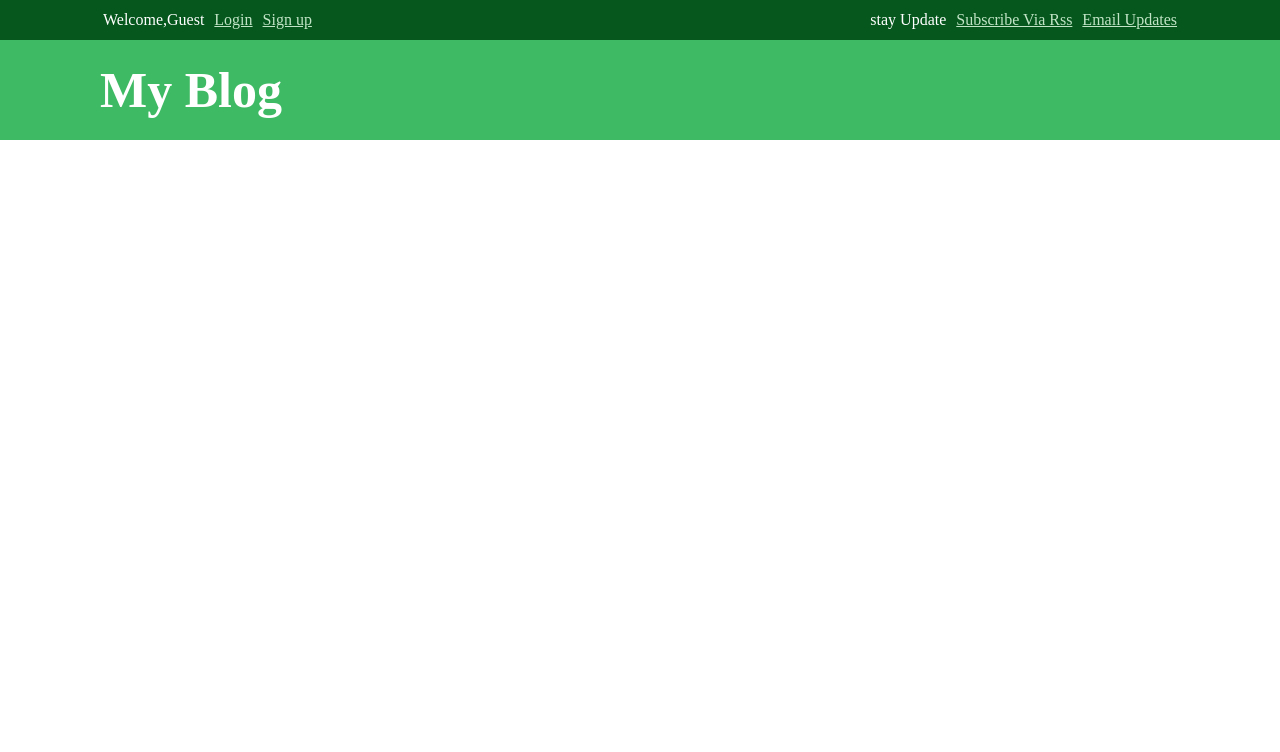
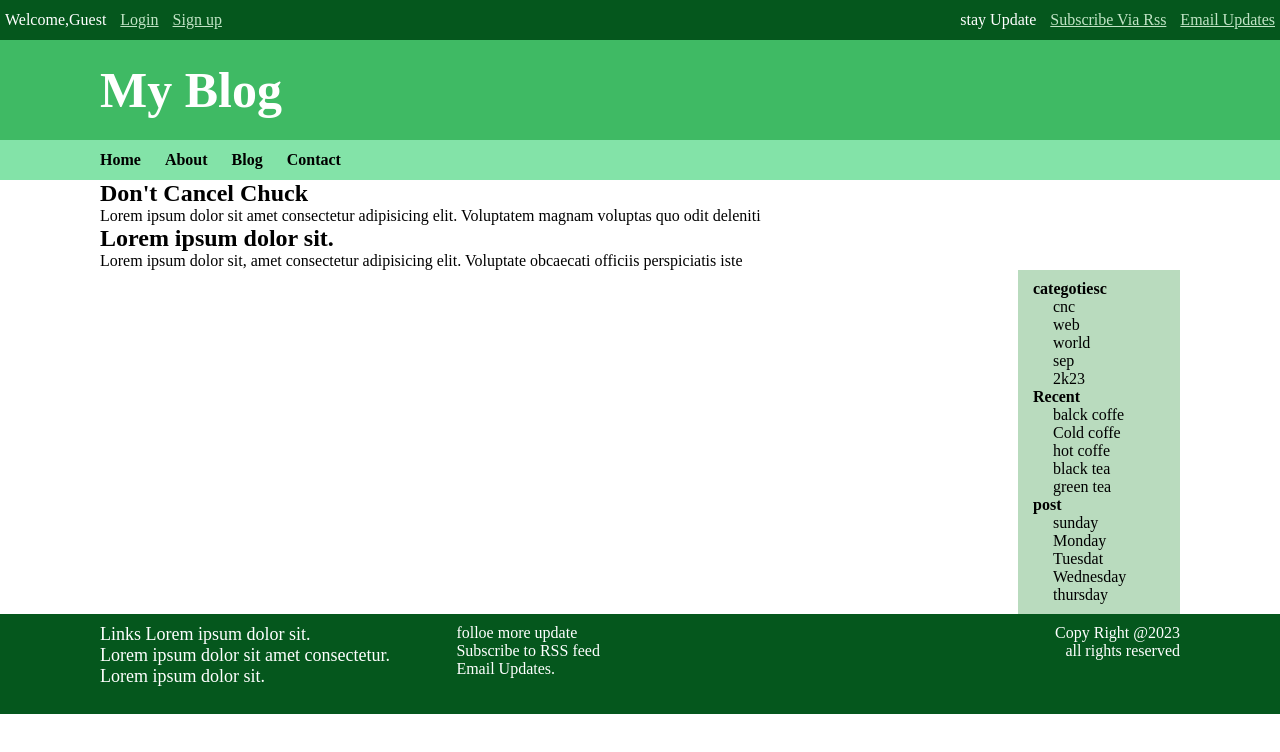
Before and after one commit to Nehakharare/webpage2, a plain HTML site: page index.html in a window 1280 px wide. Drawn offline with Linux system fonts and the light colour scheme.

Commit message:
webpage2

```diff
--- a/assets/css/style.css
+++ b/assets/css/style.css
@@ -8,17 +8,16 @@
     width: 100%;
     height: 40px;
     display: flex;
-    padding: 0px 100px;
     align-items: center;
     background: #05571d;
     justify-content: space-between;
 }
 .tophead ul li{
     color: #fff;
-    margin:0px 3px;
+    margin:0px 5px;
     display: inline-block;
 }
-.tophead ul li a{
+.tophead li a{
     color: #c2e4c6;
 }
 /* Tophead Section End */
@@ -39,3 +38,113 @@ heaer h1, header h3{
     display: inline-block;
 }
 /* Header Section End */
+/* Nav Section Start */
+nav{
+    width: 100%;
+    height: 40px;
+    line-height: 40px;
+    padding: 0px 100px;
+    background: #83e3a8;
+}
+nav ul li{
+    list-style: none;
+    margin-right:20px;
+    display: inline-block;
+}
+nav ul li a{
+    color: #000;
+    font-weight: 600;
+    text-decoration: none;
+}
+nav ul li a:hover{
+    font-size: 105px;
+    transition: 0,3s linear;
+}
+/* Nav section End */
+/* content Section Start */
+section{
+    width: 100%;
+    padding: 0px 100px;
+}
+ssection main{
+    width: 85%;
+    float: left;
+    padding-top: 20px;
+}
+section aside{
+    width: 15%;
+    float: right;
+    padding: 10px 15px;
+    background: #b9dbbe;
+    box-sizing: border-box;
+}
+aside ul li{
+    font-weight: 600;
+    list-style: none;
+}
+aside ul li ul li{
+    padding-left: 20px;
+    font-weight: normal;
+}
+/* Content Section End */
+/* Footer Section Start */
+footer{
+    width: 100%;
+    height: 100px;
+    color: #fff;
+    padding: 10px 100px;
+    background: #05571d;
+}
+footer .links{
+    width: 33%;
+    float: left;
+    font-size: large;
+}
+footer .follow{
+    width: 33%;
+    float: left;
+}
+footer .copy{
+    width: 34%;
+    float: right;
+    text-align: right;
+}
+/* Footer Section End */
+
+/* media queries start */
+@media screen and (max-width:991px){
+    .tophead, footer{
+        height: auto;
+        padding: 10px
+    }
+    .tophead ul li{
+        display: black;
+    }
+    header, nav{
+        text-align: center;
+        padding: 0px 10px;
+    }
+    section{
+        padding: 0px 0px 0px 10px;
+    }
+}
+@media screen and (max-width:767px) {
+    section main, section aside{
+        float: none;
+        width: 100%;
+        padding: 0px
+    }
+    footer.links, footer.follow, footer.copy{
+        float: none;
+        width: 100%;
+    }
+}
+@media screen and (max-width:575px) {
+    header{
+        line-height: normal;
+    }
+    header h1,header h3{
+        display: block;
+    }
+}
+/* media querirs end */
--- a/index.html
+++ b/index.html
@@ -1,11 +1,13 @@
 <!DOCTYPE html>
 <html lang="en">
+
 <head>
     <meta charset="UTF-8">
     <meta name="viewport" content="width=device-width, initial-scale=1.0">
     <title>WEB PAGE 2</title>
     <link rel="stylesheet" href="./assets/css/style.css">
 </head>
+
 <body>
     <!-- Top Head Section Start -->
     <div class="tophead">
@@ -20,11 +22,86 @@
             <li><a href="javascript:void()">Email Updates</a></li>
         </ul>
     </div>
-    <!-- Top Head Section Start -->
+    <!-- Top Head Section End -->
     <!-- Header Section start -->
     <header>
         <h1>My Blog</h1>
         <h3>Description Of My Blog</h3>
     </header>
+    <!-- Header section End -->
+    <!-- Navbar Section Start -->
+    <nav class="navbar">
+        <ul>
+            <li><a href="javascript:void()">Home</a></li>
+            <li><a href="javascript:void()">About</a></li>
+            <li><a href="javascript:void()">Blog</a></li>
+            <li><a href="javascript:void()">Contact</a></li>
+        </ul>
+    </nav>
+    <!-- Navbar section End -->
+    <!-- Content section Start -->
+    <section>
+        <main>
+            <h2>Don't Cancel Chuck</h2>
+            <p>Lorem ipsum dolor sit amet consectetur adipisicing elit. Voluptatem magnam voluptas quo odit deleniti
+                </p>
+            <h2>Lorem ipsum dolor sit.</h2>
+            <p>Lorem ipsum dolor sit, amet consectetur adipisicing elit. Voluptate obcaecati officiis perspiciatis iste
+                </p>
+        </main>
+        <aside>
+            <ul>
+                <li>categotiesc
+                    <ul>
+                        <li>cnc</li>
+                        <li>web</li>
+                        <li>world</li>
+                        <li>sep</li>
+                        <li>2k23</li>
+                    </ul>
+                </li>
+                <li>Recent
+                    <ul>
+                        <li>balck coffe</li>
+                        <li>Cold coffe</li>
+                        <li>hot coffe</li>
+                        <li>black tea</li>
+                        <li>green tea</li>
+                    </ul>
+                </li>
+                <li>post
+                    <ul>
+                        <li>sunday</li>
+                        <li>Monday</li>
+                        <li>Tuesdat</li>
+                        <li>Wednesday</li>
+                        <li>thursday</li>
+                    </ul>
+                </li>
+            </ul>
+        </aside>
+    </section>
+    <div style="clear:both"></div>
+    <!-- Content Section Section End -->
+    <!-- Footer section Startr -->
+    <footer>
+        <div class="links">
+            Links
+            Lorem ipsum dolor sit. <br>
+            Lorem ipsum dolor sit amet consectetur. <br>
+            Lorem ipsum dolor sit.
+        </div>
+        <div class="follow">
+            folloe more update <br>
+            Subscribe to RSS feed <br>
+            Email Updates.
+        </div>
+        <div class="copy">
+            Copy Right @2023 <br>
+            all rights reserved
+        </div>
+    </footer>
+    <!-- Footer Section End -->
 </body>
+
 </html>
```
